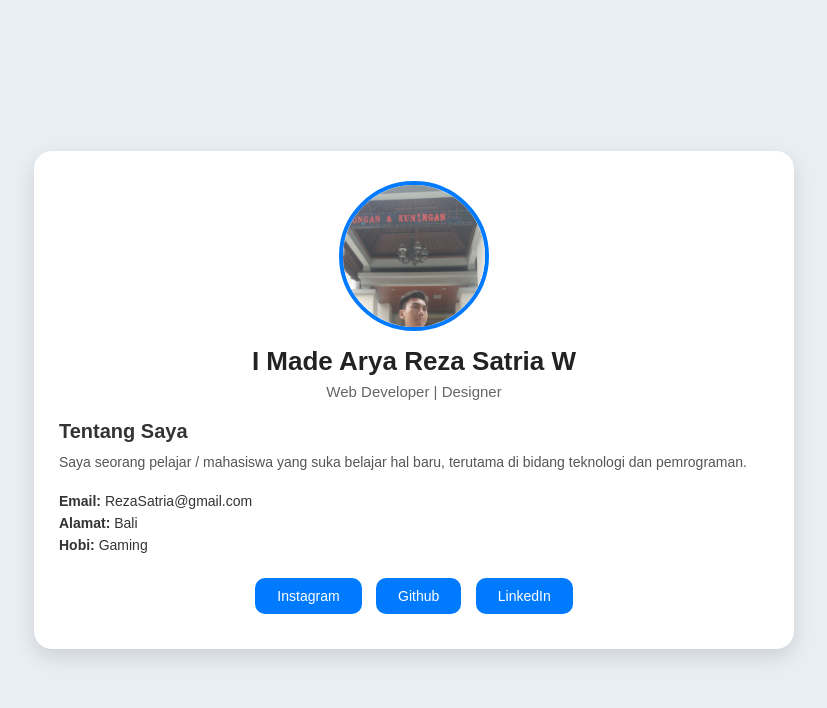
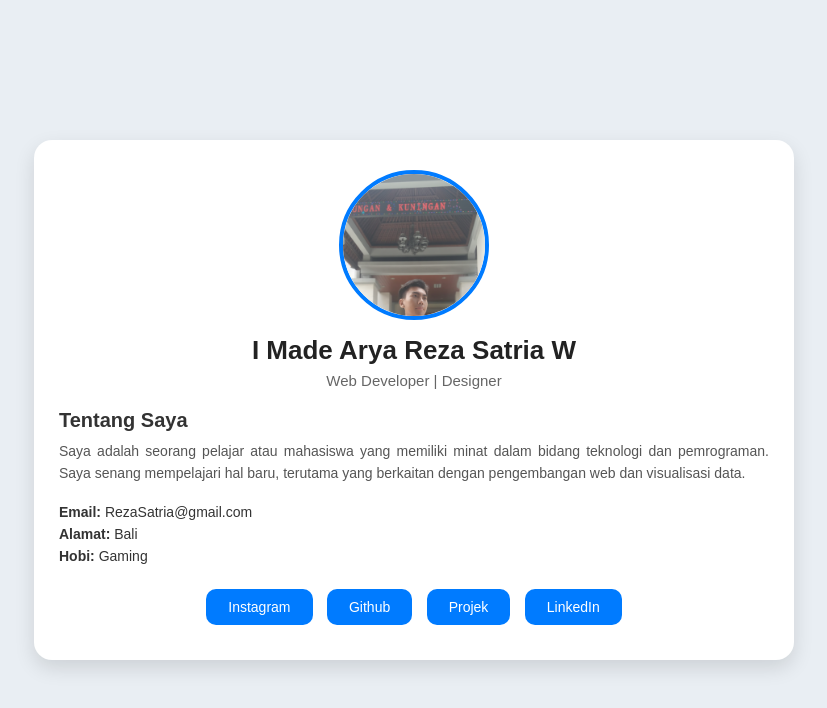
Before and after one commit to rezasatriaw51-cmd/Profile_, a plain HTML site: page index.html in a window 1280 px wide. Shown: the whole page, without its empty margins (226-1053 px from the left). Drawn offline with Linux system fonts and the light colour scheme.

Commit message:
Revise personal description and add Projek link
Updated the personal description and added a link to 'Projek'.

```diff
--- a/index.html
+++ b/index.html
@@ -19,8 +19,10 @@
             <div class="about">
                 <h3>Tentang Saya</h3>
                 <p>
-                    Saya seorang pelajar / mahasiswa yang suka belajar hal baru,
-                    terutama di bidang teknologi dan pemrograman.
+                    Saya adalah seorang pelajar atau mahasiswa yang memiliki minat
+                    dalam bidang teknologi dan pemrograman. Saya senang mempelajari
+                    hal baru, terutama yang berkaitan dengan pengembangan web dan
+                    visualisasi data.
                 </p>
             </div>
 
@@ -33,6 +35,7 @@
             <div class="social">
                 <a href="#" class="btn">Instagram</a>
                 <a href="#" class="btn">Github</a>
+                <a href="projek.html" class="btn">Projek</a>
                 <a href="#" class="btn">LinkedIn</a>
             </div>
 
```
